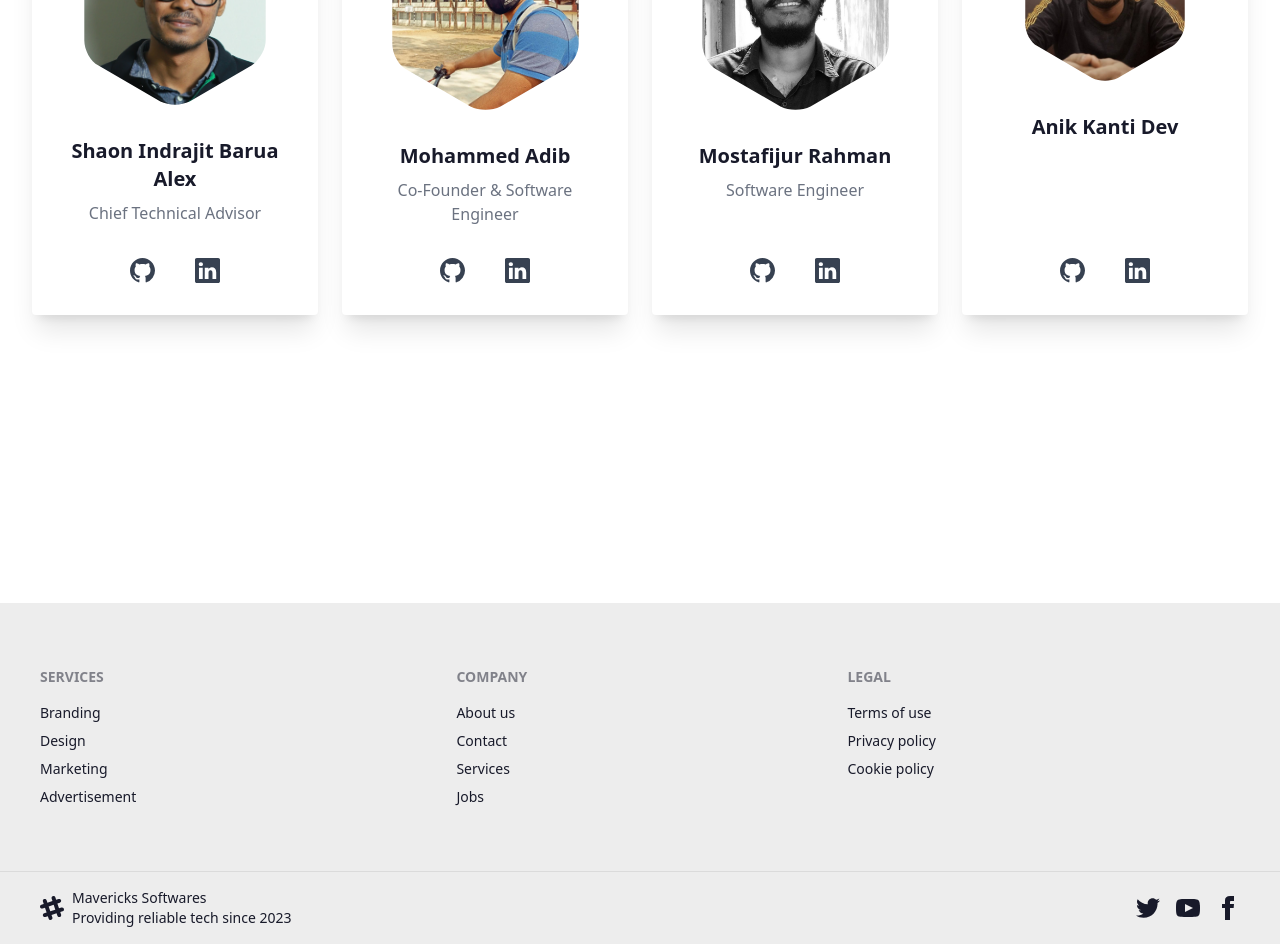
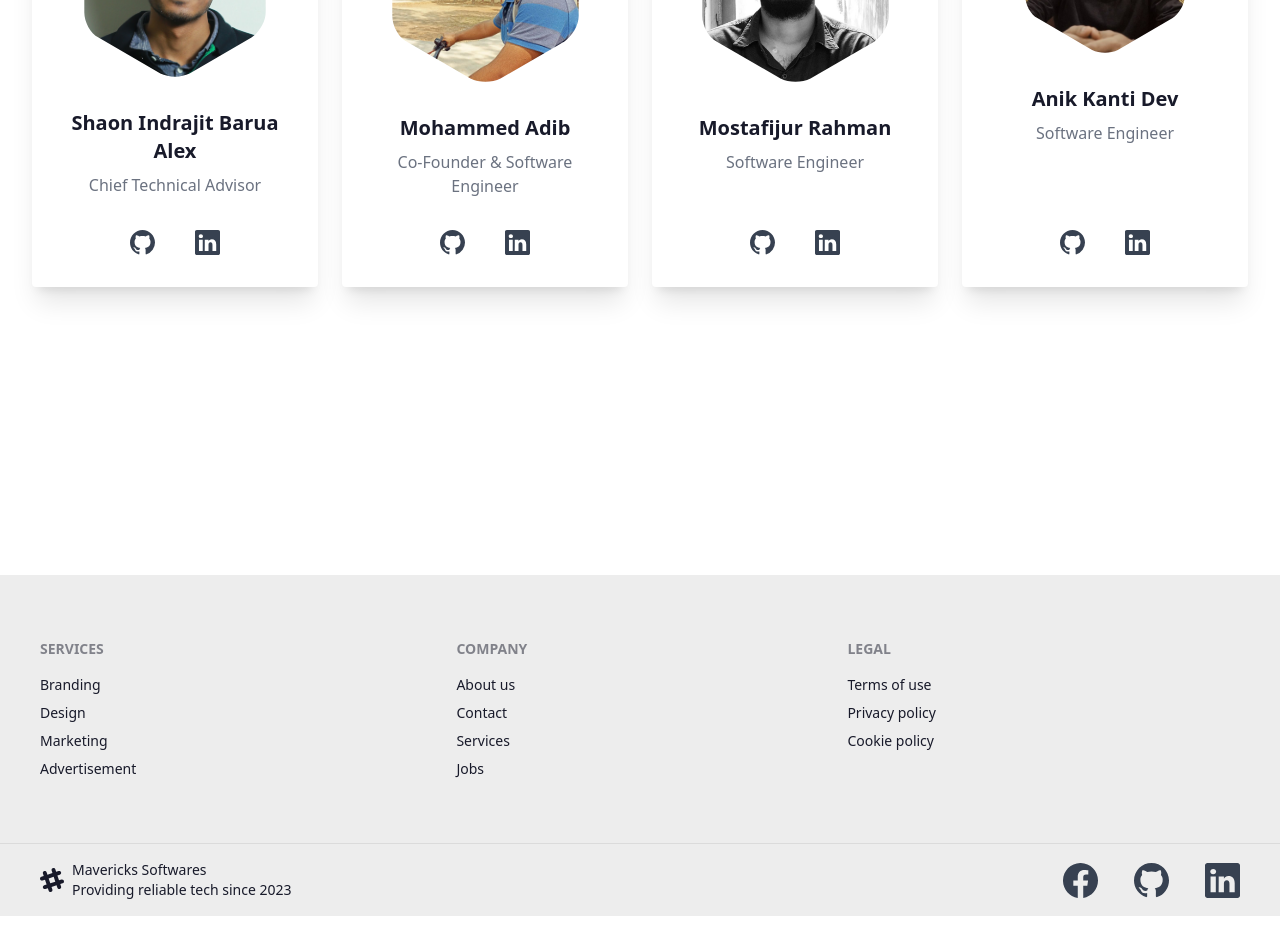
Before and after one commit to Maverick-Softwares/jb-mavericks.github.io, a React (Vite) app: page /team in a window 1280 px wide. Shown: the part 620-1564 px from the top of the page. After the commit the page ends 1536 px from the top, so only its background shows below. Built offline with nearby package versions, Linux system fonts and the light colour scheme.

Commit message:
changed image and links

```diff
--- a/src/Components/Footer.jsx
+++ b/src/Components/Footer.jsx
@@ -1,3 +1,4 @@
+import { BsFacebook, BsGithub, BsLinkedin } from "react-icons/bs";
 import { Link } from "react-router-dom";
 
 const Footer = () => {
@@ -53,38 +54,14 @@ const Footer = () => {
         </div>
         <div className="md:place-self-center md:justify-self-end">
           <div className="grid grid-flow-col gap-4">
-            <a>
-              <svg
-                xmlns="http://www.w3.org/2000/svg"
-                width="24"
-                height="24"
-                viewBox="0 0 24 24"
-                className="fill-current"
-              >
-                <path d="M24 4.557c-.883.392-1.832.656-2.828.775 1.017-.609 1.798-1.574 2.165-2.724-.951.564-2.005.974-3.127 1.195-.897-.957-2.178-1.555-3.594-1.555-3.179 0-5.515 2.966-4.797 6.045-4.091-.205-7.719-2.165-10.148-5.144-1.29 2.213-.669 5.108 1.523 6.574-.806-.026-1.566-.247-2.229-.616-.054 2.281 1.581 4.415 3.949 4.89-.693.188-1.452.232-2.224.084.626 1.956 2.444 3.379 4.6 3.419-2.07 1.623-4.678 2.348-7.29 2.04 2.179 1.397 4.768 2.212 7.548 2.212 9.142 0 14.307-7.721 13.995-14.646.962-.695 1.797-1.562 2.457-2.549z"></path>
-              </svg>
+            <a href="https://www.facebook.com/mavericksoftwaresltd">
+              <BsFacebook size={35} className="text-gray-700" />
             </a>
-            <a>
-              <svg
-                xmlns="http://www.w3.org/2000/svg"
-                width="24"
-                height="24"
-                viewBox="0 0 24 24"
-                className="fill-current"
-              >
-                <path d="M19.615 3.184c-3.604-.246-11.631-.245-15.23 0-3.897.266-4.356 2.62-4.385 8.816.029 6.185.484 8.549 4.385 8.816 3.6.245 11.626.246 15.23 0 3.897-.266 4.356-2.62 4.385-8.816-.029-6.185-.484-8.549-4.385-8.816zm-10.615 12.816v-8l8 3.993-8 4.007z"></path>
-              </svg>
+            <a href="https://github.com/Maverick-Softwares">
+              <BsGithub size={35} className="text-gray-700 mx-5" />
             </a>
-            <a>
-              <svg
-                xmlns="http://www.w3.org/2000/svg"
-                width="24"
-                height="24"
-                viewBox="0 0 24 24"
-                className="fill-current"
-              >
-                <path d="M9 8h-3v4h3v12h5v-12h3.642l.358-4h-4v-1.667c0-.955.192-1.333 1.115-1.333h2.885v-5h-3.808c-3.596 0-5.192 1.583-5.192 4.615v3.385z"></path>
-              </svg>
+            <a href="https://www.linkedin.com/company/mavericks-softwares/">
+              <BsLinkedin size={35} className="text-gray-700" />
             </a>
           </div>
         </div>
--- a/src/Pages/Company/OurTeam.jsx
+++ b/src/Pages/Company/OurTeam.jsx
@@ -30,13 +30,13 @@ const OurTeam = () => {
       name: "Anik Kanti Dev",
       linkedIn: "https://www.linkedin.com/in/anikkdev/",
       github: "https://github.com/anikKDev",
-      designation: "",
+      designation: "Software Engineer",
       profile: anikImg,
     },
   ];
   return (
     <div className="my-16 px-8">
-      <div className=" w-1/2 text-center mx-auto">
+      <div className=" w-3/5 text-center mx-auto">
         <h2 className="text-5xl font-semibold mb-8">Our Team</h2>
         <p className="text-gray-500 text-xl">
           At Maverick Softwares, our team is a dedicated group of skilled
--- a/src/Pages/ContactUs/ContactForm.jsx
+++ b/src/Pages/ContactUs/ContactForm.jsx
@@ -12,14 +12,14 @@ const ContactForm = () => {
             looking for.
           </p>
           <div className="flex">
-            <a href="">
+            <a href="https://www.facebook.com/mavericksoftwaresltd">
               <BsFacebook size={35} className="text-gray-700" />
             </a>
             <a href="https://github.com/Maverick-Softwares">
               <BsGithub size={35} className="text-gray-700 mx-5" />
             </a>
-            <a href="https://github.com/Maverick-Softwares">
-              <BsLinkedin size={35} className="text-gray-700 mx-5" />
+            <a href="https://www.linkedin.com/company/mavericks-softwares/">
+              <BsLinkedin size={35} className="text-gray-700" />
             </a>
           </div>
         </div>
```
